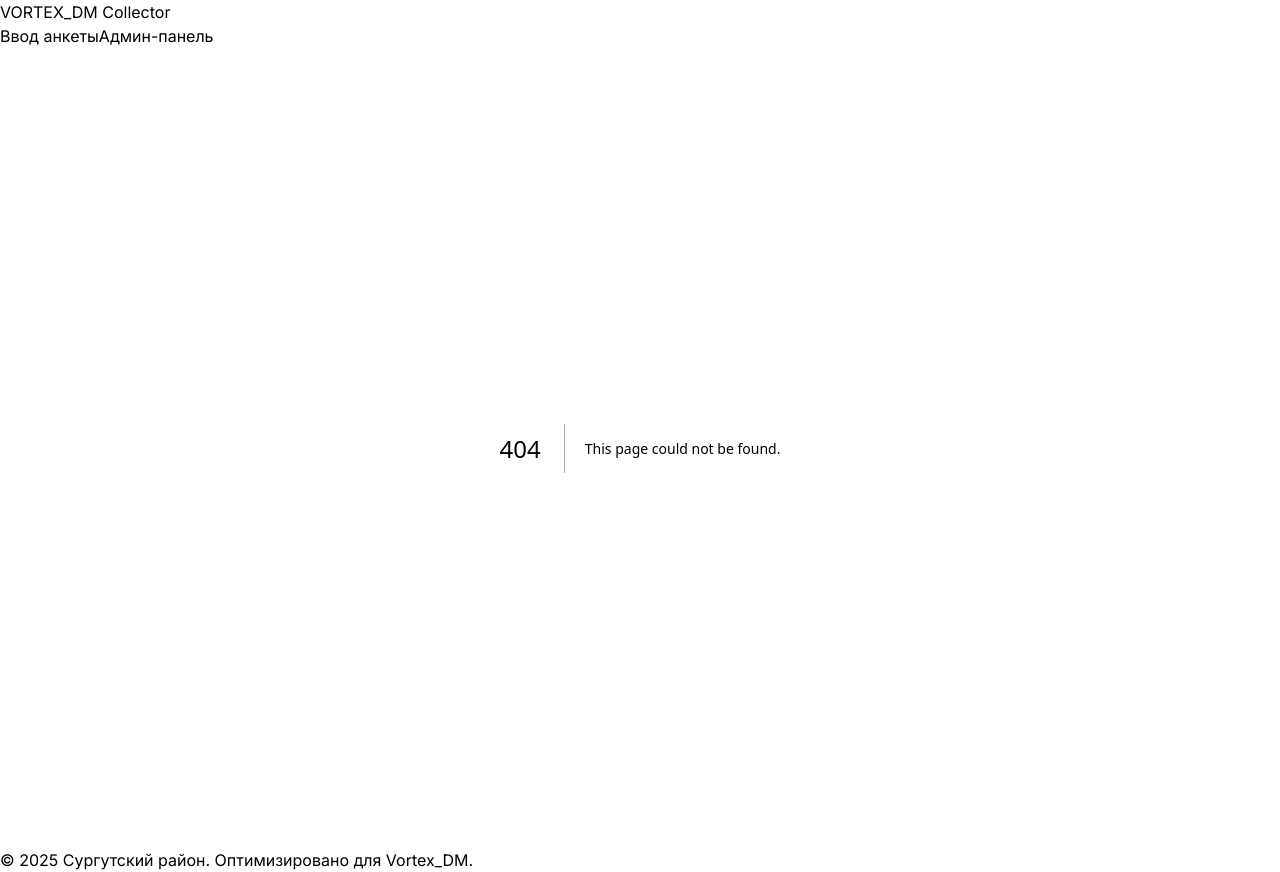
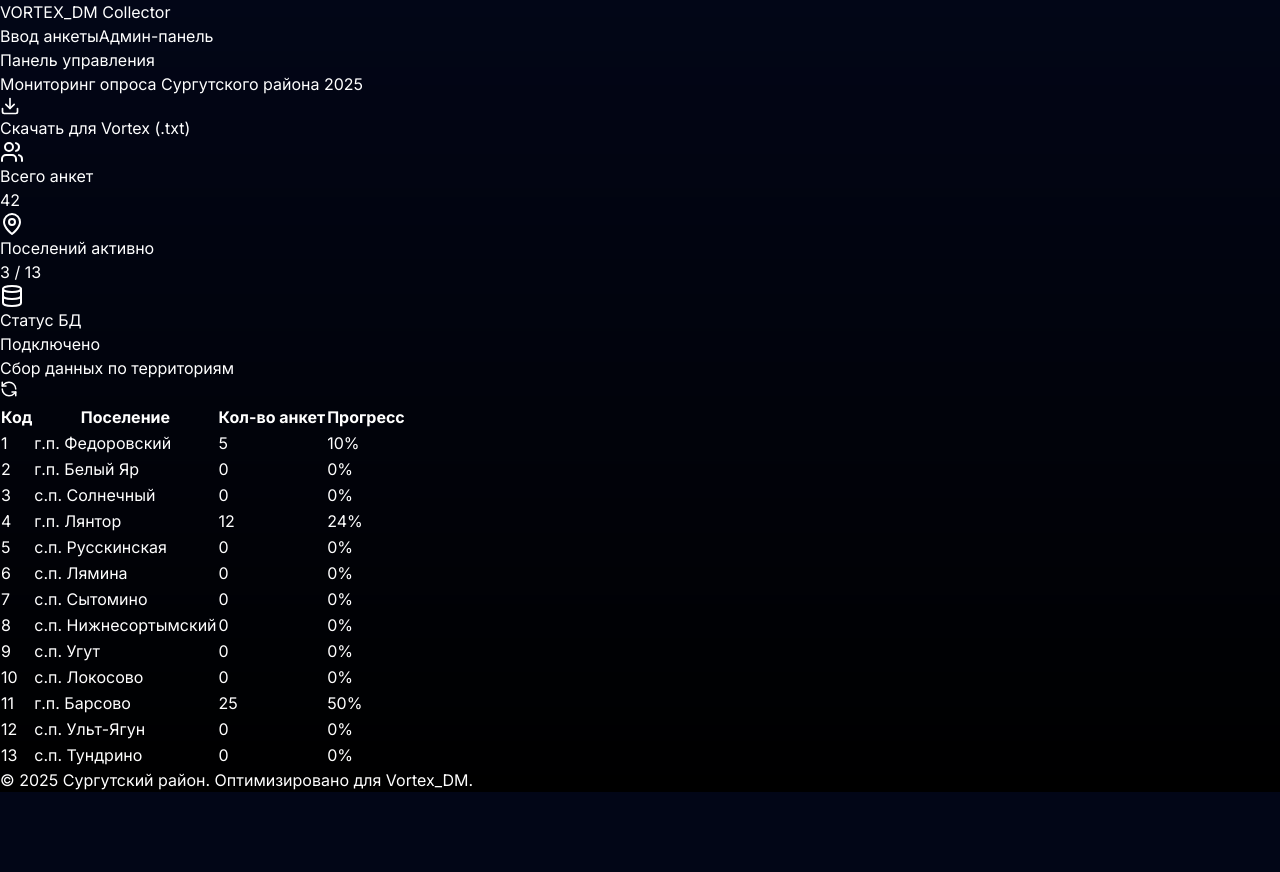
Before and after one commit to johnmausr-lang/vortex-data-collector, a Next.js app: page /admin in a window 1280 px wide. Before the commit this address had no page. After the commit the page ends 800 px from the top, so only its background shows below. Built offline with nearby package versions, Linux system fonts and the light colour scheme.

Commit message:
Create page.js

```diff
--- /dev/null
+++ b/app/admin/page.js
@@ -0,0 +1,121 @@
+"use client";
+
+import { useState, useEffect } from "react";
+import { Download, Users, MapPin, Database, RefreshCcw } from "lucide-react";
+import { SETTLEMENTS } from "@/lib/constants";
+
+export default function AdminPage() {
+  const [stats, setStats] = useState({ total: 0, bySettlement: {} });
+  const [loading, setLoading] = useState(true);
+
+  // Имитация загрузки статистики из БД
+  useEffect(() => {
+    const fetchStats = async () => {
+      // В реальном приложении: fetch('/api/admin/stats')
+      setTimeout(() => {
+        setStats({
+          total: 42,
+          bySettlement: { 1: 5, 4: 12, 11: 25 } // Код поселения: количество анкет
+        });
+        setLoading(false);
+      }, 1000);
+    };
+    fetchStats();
+  }, []);
+
+  const handleExport = () => {
+    // Вызываем API экспорта, который мы создали ранее (Файл 4)
+    window.location.href = "/api/export";
+  };
+
+  return (
+    <div className="max-w-5xl mx-auto space-y-8">
+      {/* Заголовок админки */}
+      <div className="flex flex-col md:flex-row justify-between items-start md:items-center gap-4 bg-slate-900 border border-slate-800 rounded-2xl p-8">
+        <div>
+          <h2 className="text-3xl font-bold text-white">Панель управления</h2>
+          <p className="text-slate-400 mt-1">Мониторинг опроса Сургутского района 2025</p>
+        </div>
+        <button
+          onClick={handleExport}
+          className="flex items-center gap-2 bg-gradient-to-r from-blue-600 to-indigo-600 hover:from-blue-500 hover:to-indigo-500 text-white px-6 py-3 rounded-xl font-bold shadow-lg shadow-blue-900/40 transition-all active:scale-95"
+        >
+          <Download size={20} /> Скачать для Vortex (.txt)
+        </button>
+      </div>
+
+      {/* Карточки быстрой статистики */}
+      <div className="grid grid-cols-1 md:grid-cols-3 gap-6">
+        <div className="bg-slate-900 border border-slate-800 p-6 rounded-2xl">
+          <div className="flex items-center gap-4 text-blue-400 mb-2">
+            <Users size={24} />
+            <span className="text-sm font-medium uppercase tracking-wider text-slate-500">Всего анкет</span>
+          </div>
+          <div className="text-4xl font-black">{loading ? "..." : stats.total}</div>
+        </div>
+
+        <div className="bg-slate-900 border border-slate-800 p-6 rounded-2xl">
+          <div className="flex items-center gap-4 text-indigo-400 mb-2">
+            <MapPin size={24} />
+            <span className="text-sm font-medium uppercase tracking-wider text-slate-500">Поселений активно</span>
+          </div>
+          <div className="text-4xl font-black">{Object.keys(stats.bySettlement).length} / 13</div>
+        </div>
+
+        <div className="bg-slate-900 border border-slate-800 p-6 rounded-2xl">
+          <div className="flex items-center gap-4 text-emerald-400 mb-2">
+            <Database size={24} />
+            <span className="text-sm font-medium uppercase tracking-wider text-slate-500">Статус БД</span>
+          </div>
+          <div className="text-xl font-bold text-emerald-500 flex items-center gap-2">
+            <div className="w-2 h-2 bg-emerald-500 rounded-full animate-pulse" /> Подключено
+          </div>
+        </div>
+      </div>
+
+      {/* Таблица по поселениям */}
+      <div className="bg-slate-900 border border-slate-800 rounded-2xl overflow-hidden">
+        <div className="p-6 border-b border-slate-800 flex justify-between items-center">
+          <h3 className="text-lg font-bold">Сбор данных по территориям</h3>
+          <button className="text-slate-500 hover:text-white transition"><RefreshCcw size={18} /></button>
+        </div>
+        <div className="overflow-x-auto">
+          <table className="w-full">
+            <thead>
+              <tr className="bg-slate-950/50 text-slate-500 text-xs uppercase tracking-widest">
+                <th className="px-6 py-4 text-left">Код</th>
+                <th className="px-6 py-4 text-left">Поселение</th>
+                <th className="px-6 py-4 text-right">Кол-во анкет</th>
+                <th className="px-6 py-4 text-right">Прогресс</th>
+              </tr>
+            </thead>
+            <tbody className="divide-y divide-slate-800">
+              {SETTLEMENTS.map((s) => {
+                const count = stats.bySettlement[s.code] || 0;
+                const percent = Math.min((count / 50) * 100, 100); // Допустим, план 50 анкет
+                return (
+                  <tr key={s.code} className="hover:bg-slate-800/30 transition-colors">
+                    <td className="px-6 py-4 text-slate-500 font-mono text-sm">{s.code}</td>
+                    <td className="px-6 py-4 font-medium">{s.name}</td>
+                    <td className="px-6 py-4 text-right font-bold">{count}</td>
+                    <td className="px-6 py-4">
+                      <div className="flex items-center justify-end gap-3">
+                        <div className="w-24 h-2 bg-slate-800 rounded-full overflow-hidden">
+                          <div
+                            className="h-full bg-blue-500 transition-all duration-1000"
+                            style={{ width: `${percent}%` }}
+                          />
+                        </div>
+                        <span className="text-xs text-slate-500 w-8">{Math.round(percent)}%</span>
+                      </div>
+                    </td>
+                  </tr>
+                );
+              })}
+            </tbody>
+          </table>
+        </div>
+      </div>
+    </div>
+  );
+}
```
